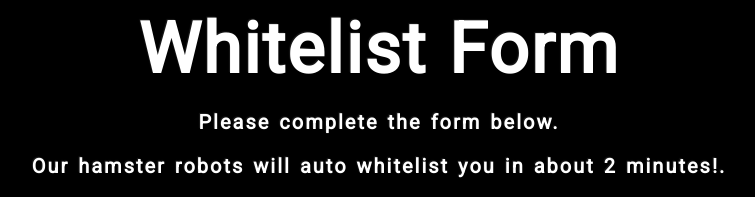
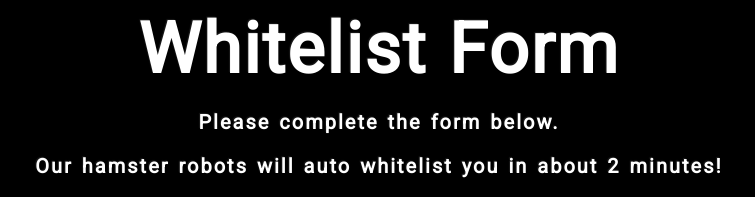
Before and after one commit to Sploder-Saptarshi/whitelist-1, a plain HTML site: page index.html in a window 1280 px wide. Shown: the top 197 px of the page, 261-1016 px from the left. Drawn offline with Linux system fonts and the light colour scheme; grey boxes are pictures that could not be loaded.

Commit message:
Update index.html

```diff
--- a/index.html
+++ b/index.html
@@ -23,7 +23,7 @@ body {
     Please complete the form below.
   </p>
         <p>
-    Our hamster robots will auto whitelist you in about 2 minutes!.
+    Our hamster robots will auto whitelist you in about 2 minutes!
   </p>
   </div>
   <iframe src="https://docs.google.com/forms/d/e/1FAIpQLScX14-DxMWwudeuIS8p0d0N4SC82cCG_m6oId75YUSemffnYg/viewform?embedded=true" width="640" height="690" frameborder="0" marginheight="0" marginwidth="0">Loading…</iframe>
```
